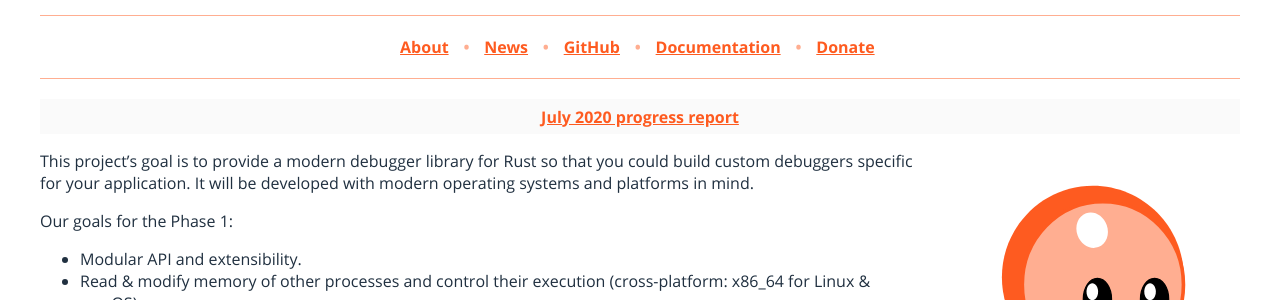
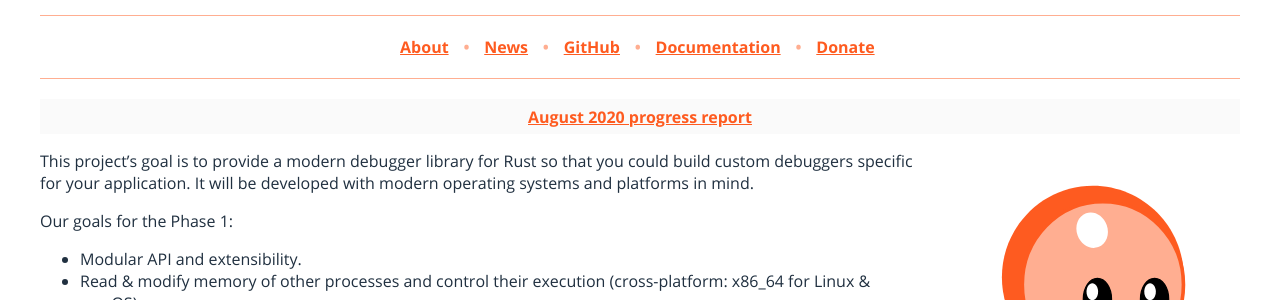
Before and after one commit to headcrab-rs/headcrab-rs.github.io, a Jekyll site: the page built from index.md, in a window 1280 px wide. Shown: the part 133-433 px from the top of the page. Built offline with Jekyll 4.4.1, drawn with Linux system fonts in a browser that asks for light colours.

Commit message:
Publish the August update

```diff
--- a/index.md
+++ b/index.md
@@ -3,7 +3,7 @@ layout: default
 title: Headcrab, a modern Rust debugger library
 ---
 
-<div class="banner"><a href="/2020/07/31/july-update.html">July 2020 progress report</a></div>
+<div class="banner"><a href="/2020/08/31/august-update.html">August 2020 progress report</a></div>
 
 <img src="/static/headcrab.svg" style="width: 220pt; float: right; margin-left: 10pt;" />
 
```
Also changed, not shown: _posts/2020-08-31-august-update.md (renamed from drafts/2020-08-31-august-update.md).
